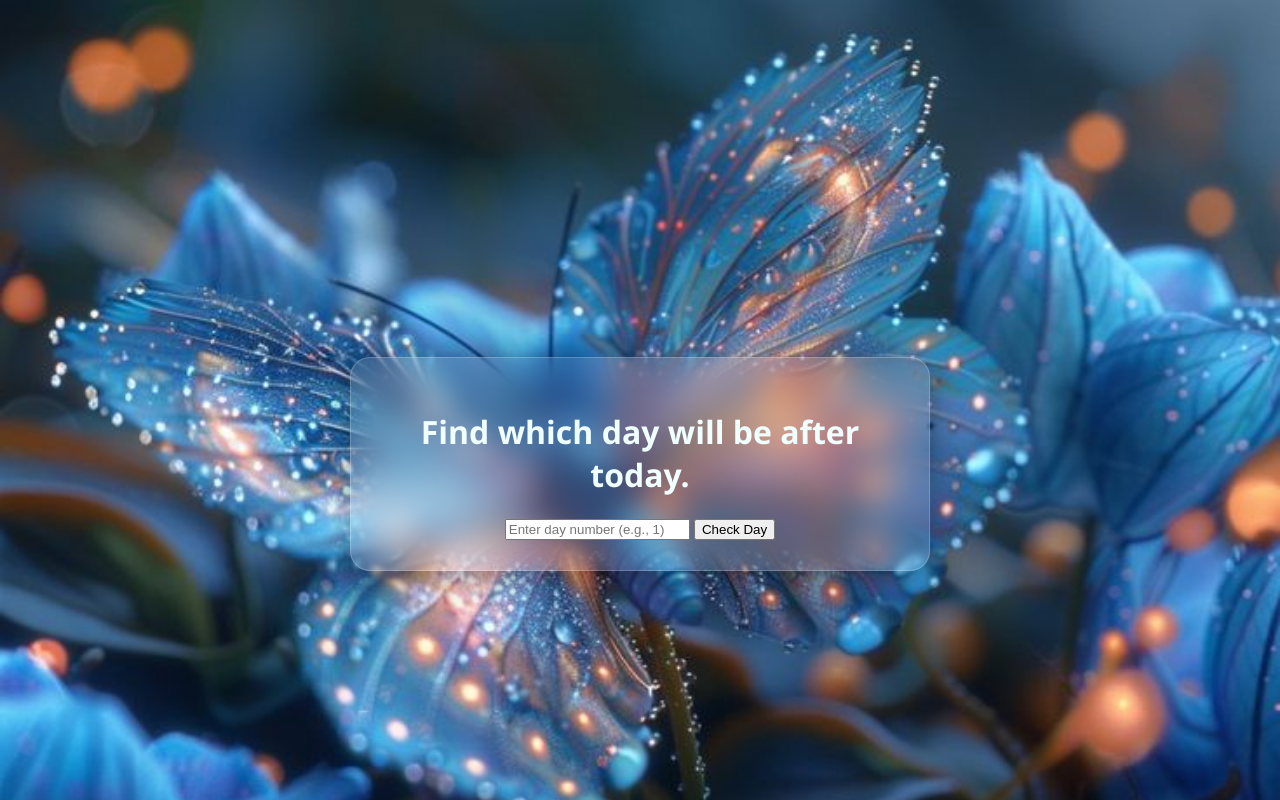
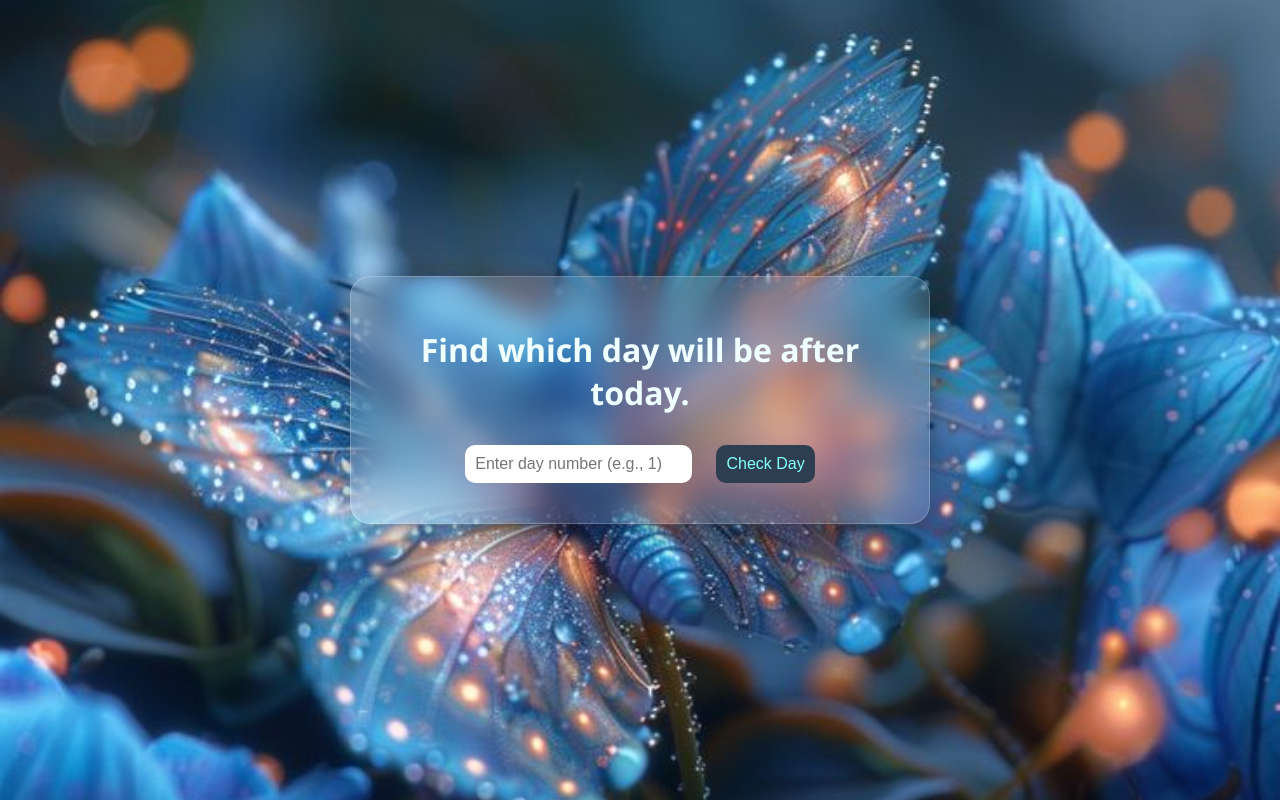
Before and after one commit to Fairytale22446/day_finding_calender_of_june, a plain HTML site: page index.html in a window 1280 px wide. Drawn offline with Linux system fonts and the light colour scheme.

Commit message:
Update style.css

```diff
--- a/style.css
+++ b/style.css
@@ -2,7 +2,7 @@ body {
     display: flex;
     justify-content: center;
     align-items: center;
-    background-image: url(images.jpg);
+    background-image: url('./images.jpg');
     background-size: cover;
     background-attachment: fixed;
     height: 100vh;
@@ -13,10 +13,8 @@ body {
     color: azure;
     font-family: 'Segoe UI', Tahoma, Geneva, Verdana, sans-serif;
     text-align: center;
-    margin-top: 10%;
-    background: rgba(255, 255, 255, 0.1); /* Transparent background */
-    backdrop-filter: blur(15px);          /* Blur effect */
-    -webkit-backdrop-filter: blur(15px);  /* Safari support */
+    background: rgba(255, 255, 255, 0.1);
+    backdrop-filter: blur(15px);
     border-radius: 20px;
     border: 1px solid rgba(255, 255, 255, 0.2);
     box-shadow: 0 8px 32px 0 rgba(0, 0, 0, 0.37);
@@ -24,6 +22,20 @@ body {
     width: 42%;
 }
 
+input, button {
+    padding: 10px;
+    margin: 10px;
+    border-radius: 10px;
+    border: none;
+    font-size: 16px;
+}
+
+button {
+    background-color: #2c3e50;
+    color: rgb(132, 255, 255);
+    cursor: pointer;
+}
+
 p {
     color: rgb(147, 143, 143);
 }
```
